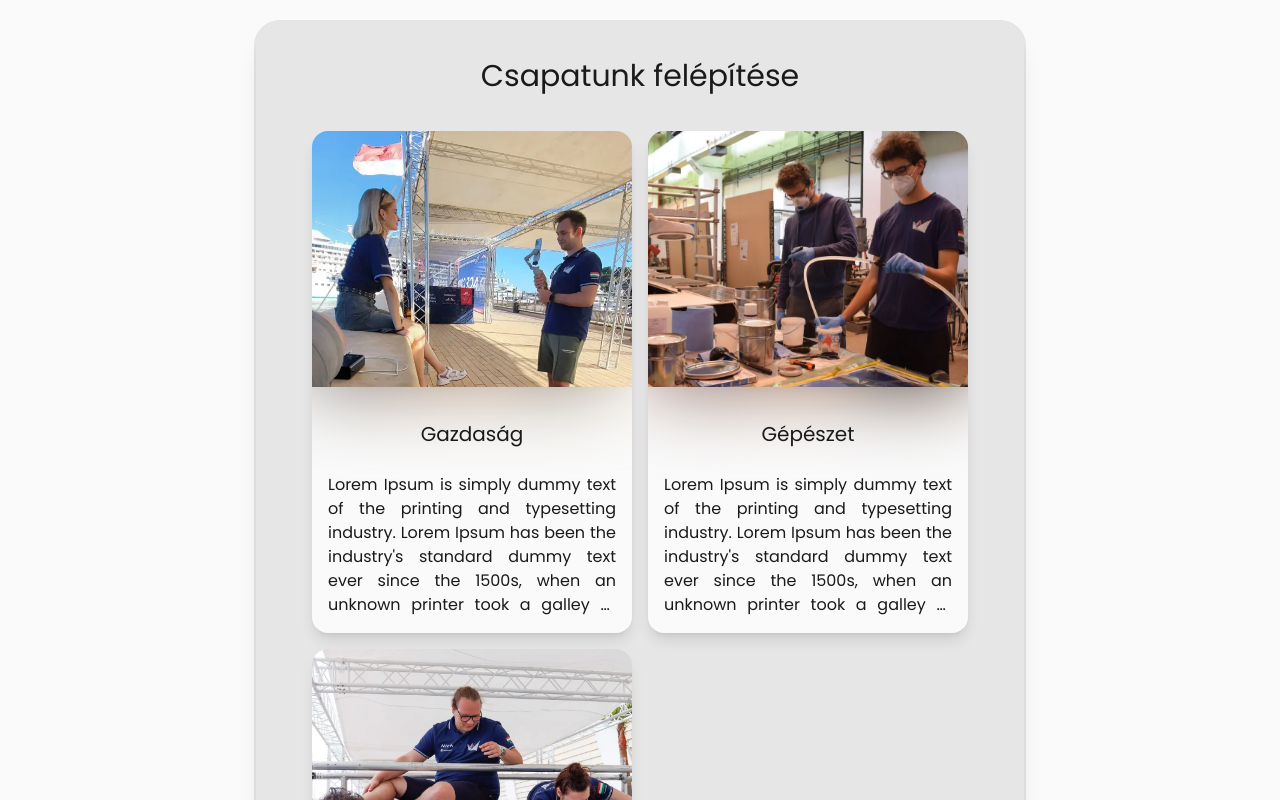
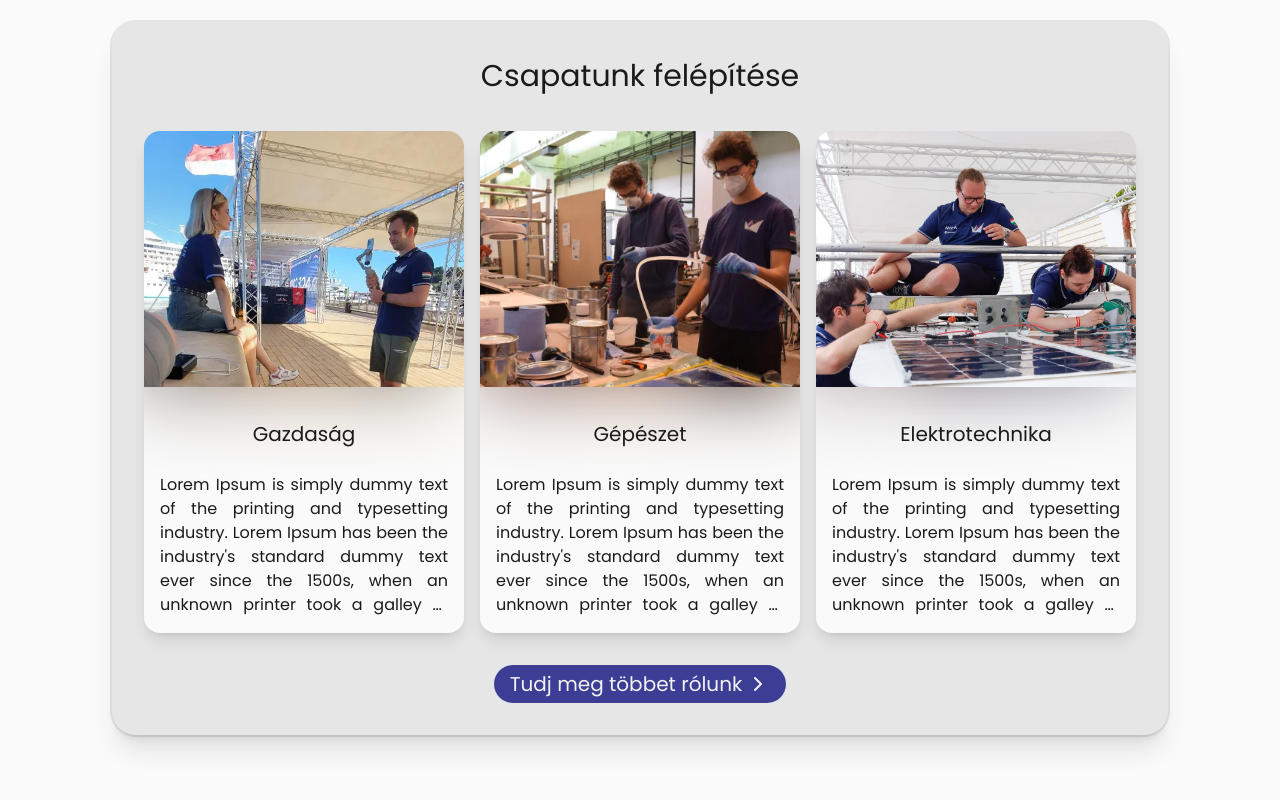
Before and after one commit to D0dzs/sbt-frontend-preview, a Next.js app: page / in a window 1280 px wide. Shown: the part 2020-2820 px from the top of the page. Built offline with nearby package versions, Linux system fonts and the light colour scheme; what tailwindcss-animated would draw is missing.

Commit message:
fix(GroupDisplay): update layout for better responsiveness and adjust Tailwind CSS version to 4.0.5

```diff
--- a/app/_components/GroupDisplay.jsx
+++ b/app/_components/GroupDisplay.jsx
@@ -20,9 +20,9 @@ const GroupDisplay = () => {
           <GroupSwiper customArray={groupData} />
         </Container>
       ) : (
-        <Container className={'w-[70vw] justify-center gap-8 p-8 lg:grid lg:w-[60vw]'}>
+        <Container className={'w-[70vw] justify-center gap-8 p-8 lg:grid lg:w-fit'}>
           <h1 className="text-center text-xl lg:text-3xl">Csapatunk felépítése</h1>
-          <div className="grid w-fit grid-cols-1 gap-4 lg:grid-cols-2">
+          <div className="grid w-fit grid-cols-3 gap-4">
             {groupData.map((group, idx) => {
               return (
                 <GroupCard
--- a/package.json
+++ b/package.json
@@ -35,6 +35,6 @@
     "postcss": "^8.5.1",
     "prettier": "^3.4.2",
     "prettier-plugin-tailwindcss": "^0.6.11",
-    "tailwindcss": "^4.0.0"
+    "tailwindcss": "^4.0.5"
   }
 }
```
Also changed, not shown: 1 other file (tests, documents, lock files or other folders).
